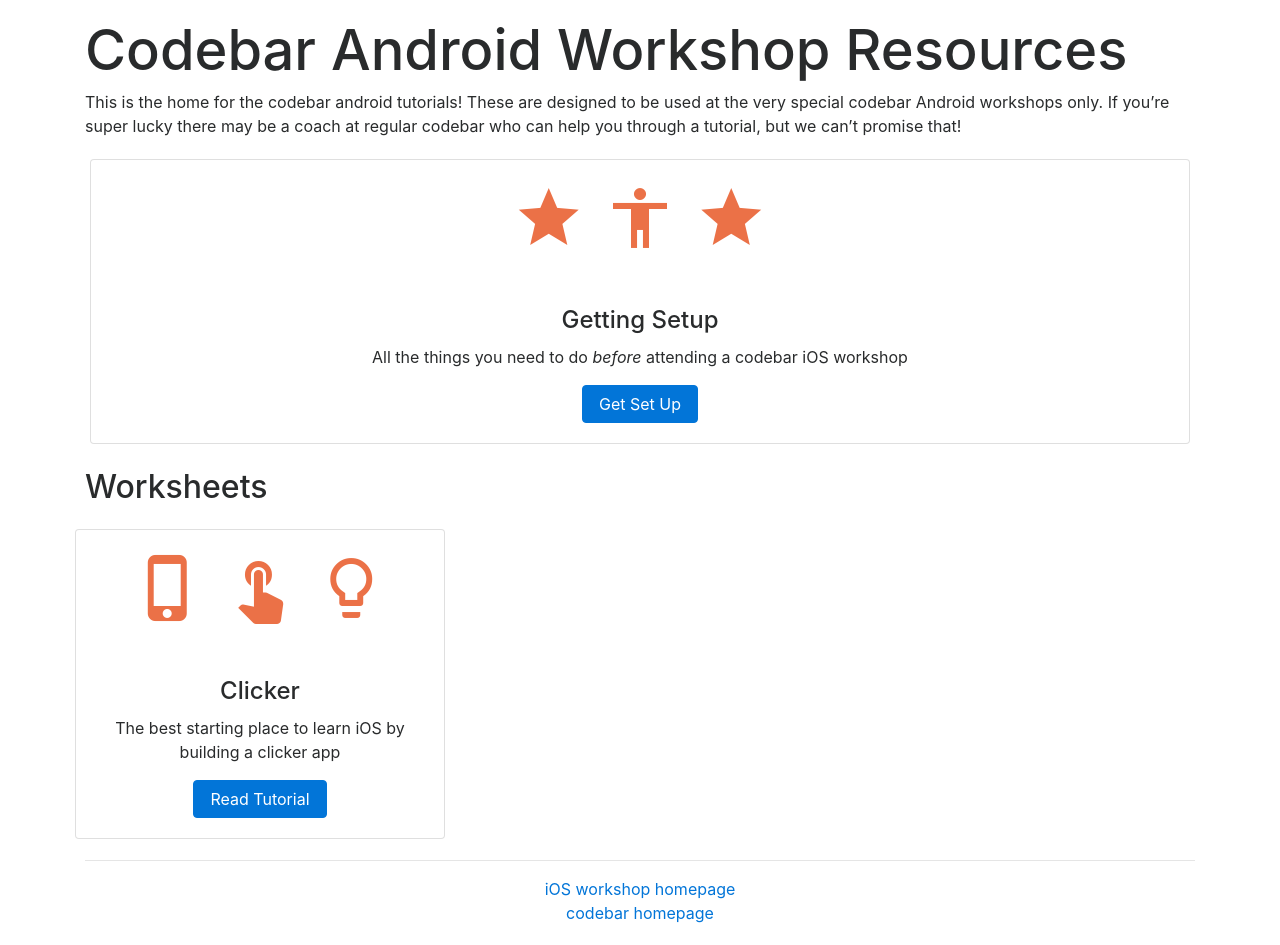
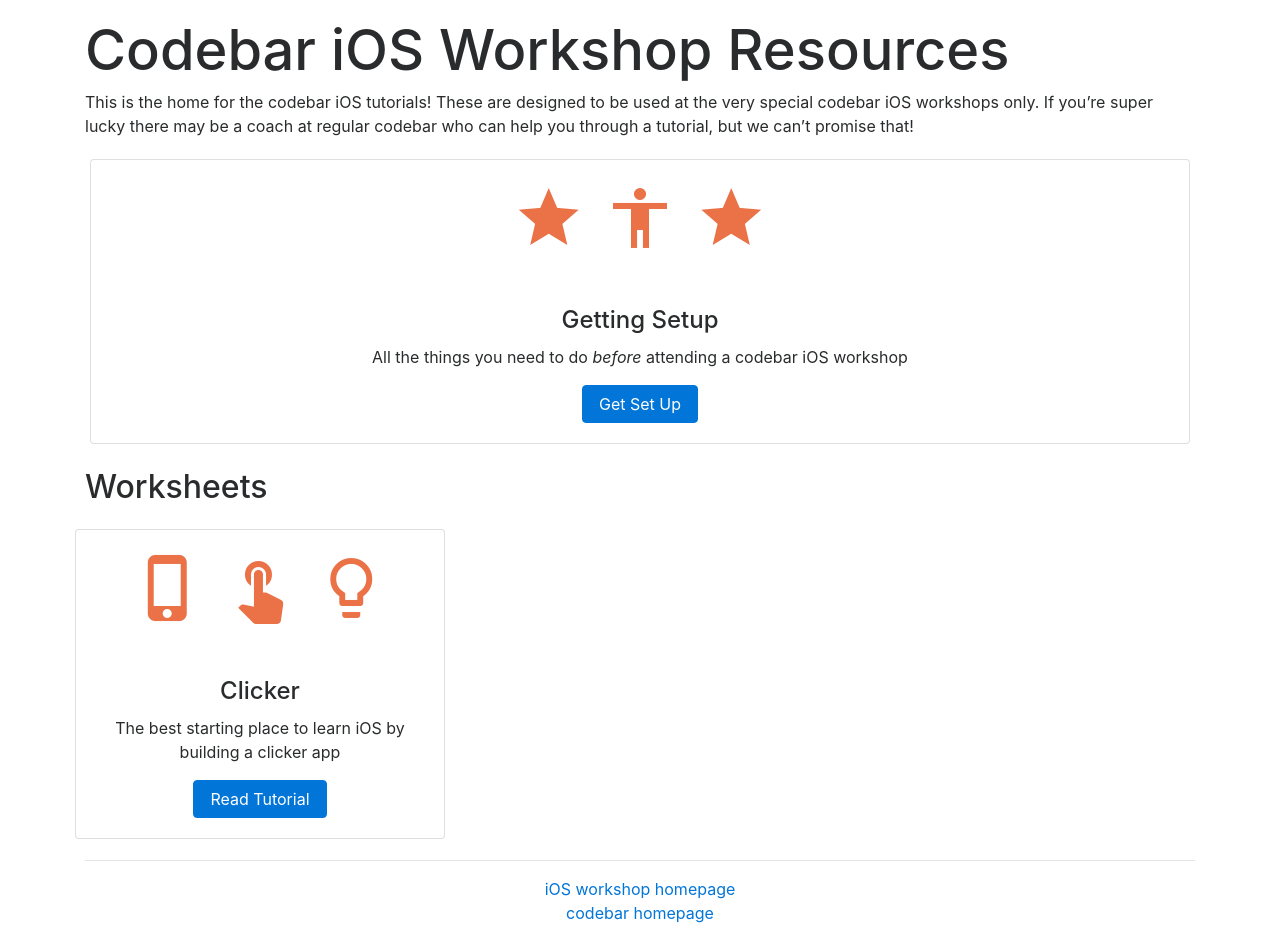
Before and after one commit to codebar/ios-tutorials, a Jekyll site: the page built from index.md, in a window 1280 px wide. Built offline with Jekyll 4.4.1, drawn with Linux system fonts in a browser that asks for light colours; nearby versions of some CDN libraries.

Commit message:
fix the words android on the homepage

```diff
--- a/index.md
+++ b/index.md
@@ -1,10 +1,10 @@
 ---
-title: Codebar Android Workshop Resources
+title: Codebar iOS Workshop Resources
 layout: page
 redirect_from: /worksheets/
 ---
 
-This is the home for the codebar android tutorials! These are designed to be used at the very special codebar Android workshops only. If you're super lucky there may be a coach at regular codebar who can help you through a tutorial, but we can't promise that!
+This is the home for the codebar iOS tutorials! These are designed to be used at the very special codebar iOS workshops only. If you're super lucky there may be a coach at regular codebar who can help you through a tutorial, but we can't promise that!
 
 <div class="col-12 text-center" style="padding:5px;">
   <div class="card">
```
